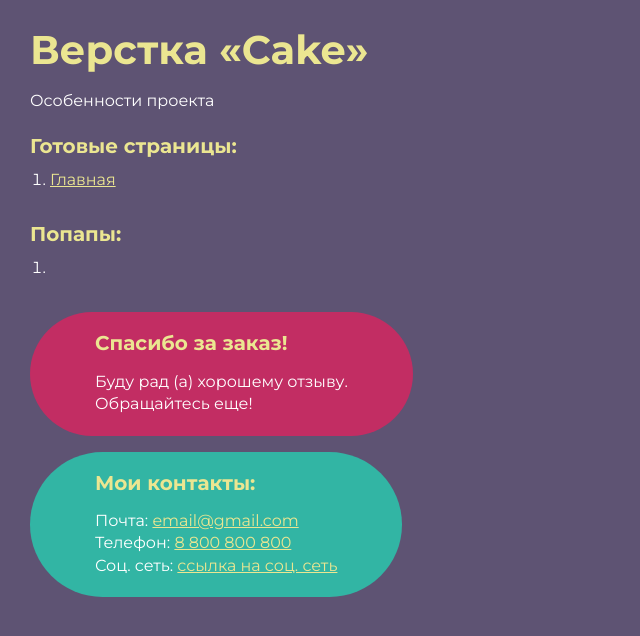
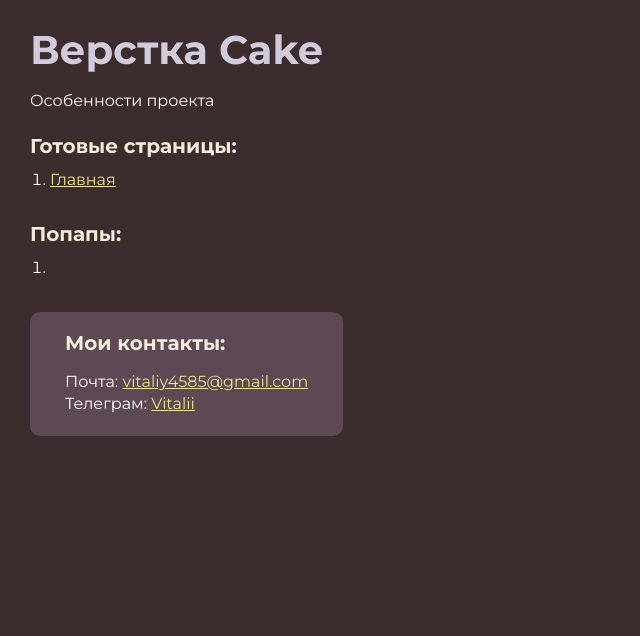
Before and after one commit to Iamlovi/cake, a plain HTML site: page index.html in a window 1280 px wide. Shown: the whole page, without its empty margins (0-640 px from the left). Drawn offline with Linux system fonts and the light colour scheme.

Commit message:
Update index.html

```diff
--- a/index.html
+++ b/index.html
@@ -9,7 +9,7 @@
 
 <body>
 	<div class="rootpage">
-		<h1>Верстка «Cake»</h1>
+		<h1>Верстка Cake</h1>
 		<div class="rootpage__info">
 			Особенности проекта
 		</div>
@@ -21,16 +21,10 @@
 		<ol class="rootpage__list">
 			<li><a target="_blank" href="home.html#"></a></li>
 		</ol>
-		<div class="rootpage__tnx">
-			<h2>Спасибо за заказ!</h2>
-			<p>Буду рад (а) хорошему отзыву.</p>
-			<p>Обращайтесь еще!</p>
-		</div>
-		<div class="rootpage__contacts">
+		<div class="rootpage__contacts ">
 			<h2>Мои контакты:</h2>
-			<p>Почта: <a href="mailto:email@gmail.com">email@gmail.com</a></p>
-			<p>Телефон: <a href="tel:8800800800">8 800 800 800</a></p>
-			<p>Соц. сеть: <a href="">ссылка на соц. сеть</a></p>
+			<p>Почта: <a href="mailto:vitaliy4585@gmail.com">vitaliy4585@gmail.com</a></p>
+			<p>Телеграм: <a href="https://t.me/iam_lovi">Vitalii</a></p>
 		</div>
 	</div>
 </body>
@@ -55,7 +49,7 @@
 		min-width: 320px;
 		width: 100%;
 		color: #fff;
-		background-color: #5e5373;
+		background-color: #3D2C2E;
 	}
 
 	body {
@@ -94,6 +88,7 @@
 	}
 
 	.rootpage {
+
 		padding: 30px;
 		display: flex;
 		flex-direction: column;
@@ -107,7 +102,8 @@
 	}
 
 	h1 {
-		color: #ebe691;
+
+		color: #D1CCDC;
 		font-size: 2.5rem;
 		margin: 0px 0px 1.25rem 0px;
 	}
@@ -120,7 +116,7 @@
 	}
 
 	h2 {
-		color: #ebe691;
+		color: #F4EBDB;
 		font-size: 1.25rem;
 		margin: 0px 0px 1rem 0px;
 	}
@@ -135,6 +131,7 @@
 	.rootpage__info {
 		line-height: 140%;
 		margin: 0px 0px 1.5rem 0px;
+		max-width: 500px;
 	}
 
 	.rootpage__list {
@@ -145,35 +142,28 @@
 		margin: 0px 0px 15px 0px;
 	}
 
-	.rootpage__contacts,
-	.rootpage__tnx {
-		border-radius: 200px;
-		padding: 20px 65px;
+	.rootpage__contacts {
+		border-radius: 10px;
+		padding: 20px 35px;
 		line-height: 140%;
 	}
 
 	@media (max-width: 767px) {
 
-		.rootpage__contacts,
-		.rootpage__tnx {
-			border-radius: 40px;
+		.rootpage__contacts {
+			border-radius: 10px;
 			padding: 20px;
 		}
 	}
 
 	.rootpage__contacts {
-		background: #32b5a4;
+		background: #5D4954;
 
 	}
 
 	.rootpage__contacts a {
 		color: #ebe691;
 	}
-
-	.rootpage__tnx {
-		background: #c22d63;
-		margin: 0px 0px 1rem 0px;
-	}
 </style>
 
 </html>
```
